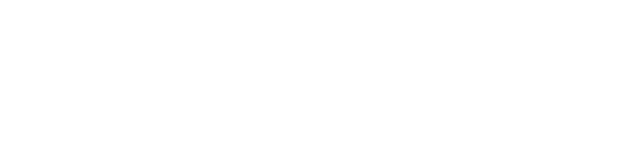
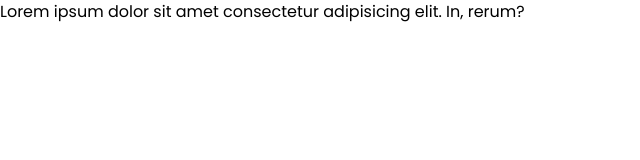
Before and after one commit to iniola145/zoho-commerce, a website: page index.html in a window 1280 px wide. Shown: the whole page, without its empty margins (0-640 px from the left). Drawn offline with nearby package versions, Linux system fonts and the light colour scheme.

Commit message:
lorem ipsum

```diff
--- a/index.html
+++ b/index.html
@@ -17,7 +17,7 @@
     <link href='https://unpkg.com/boxicons@2.1.4/css/boxicons.min.css' rel='stylesheet'>
 </head>
 <body>
-
+    <p>Lorem ipsum dolor sit amet consectetur adipisicing elit. In, rerum?</p>
 </body>
 
 </html>
```
